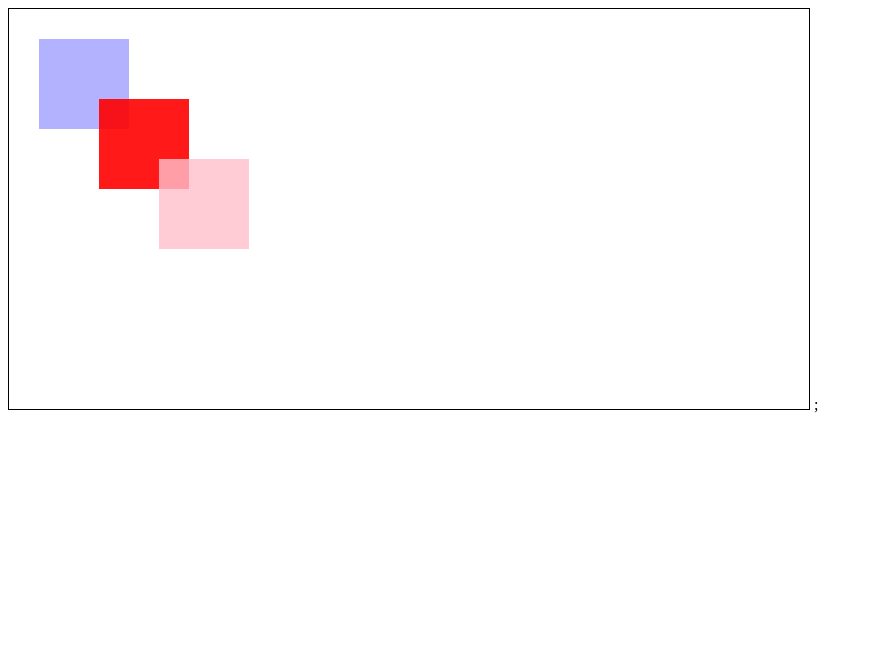
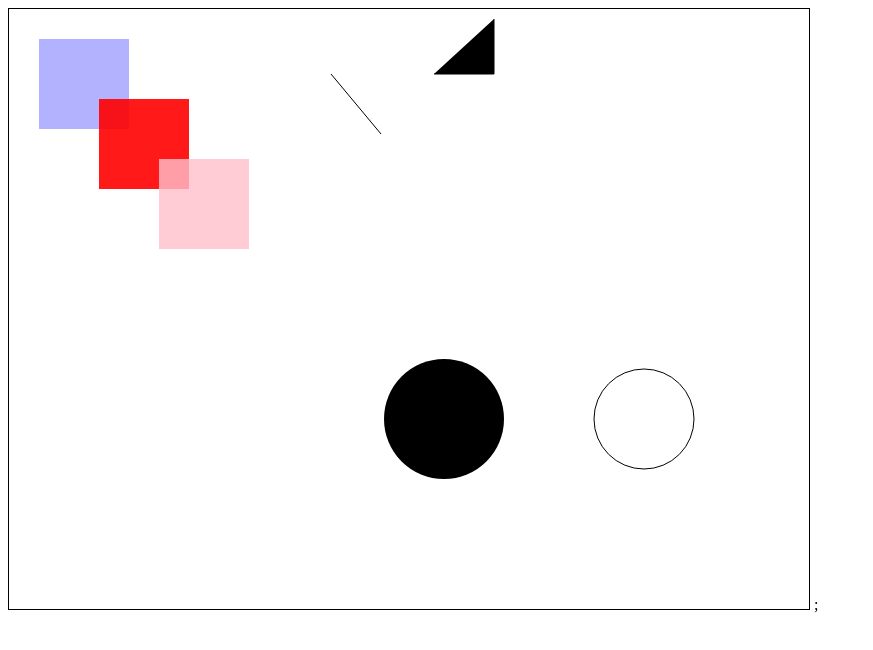
Before and after one commit to adalbertog20/clase_programacion_avanzada, a plain HTML site: page index.html in a window 1280 px wide. Shown: the whole page, without its empty margins (0-873 px from the left). Drawn offline with Linux system fonts and the light colour scheme.

Commit message:
Actividad 3 y 4

```diff
--- a/index.html
+++ b/index.html
@@ -8,7 +8,7 @@
 </head>
 
 <body>
-    <canvas id="canv" width="800" height="400" style="border: 1px solid #000000;"></canvas>
+    <canvas id="canv" width="800" height="600" style="border: 1px solid #000000;"></canvas>
 </body>
 <script>
     const canvas = document.getElementById("canv");
@@ -19,6 +19,25 @@
     ctx.fillRect(90, 90, 90, 90);
     ctx.fillStyle = "rgba(255,192,203, 0.8)";
     ctx.fillRect(150, 150, 90, 90);
+
+    ctx.beginPath();
+    ctx.moveTo(485, 10);
+    ctx.lineTo(485, 65);
+    ctx.lineTo(425, 65);
+    ctx.fillStyle = "#000000";
+    ctx.stroke();
+    ctx.fill();
+    ctx.beginPath();
+    ctx.moveTo(322, 65);
+    ctx.lineTo(372, 125);
+    ctx.stroke();
+
+    ctx.beginPath();
+    ctx.arc(435, 410, 60, 0, 2 * Math.PI);
+    ctx.fill();
+    ctx.beginPath();
+    ctx.arc(635, 410, 50, 0, 2 * Math.PI);
+    ctx.stroke();
 </script>;
 
 </html>
```
